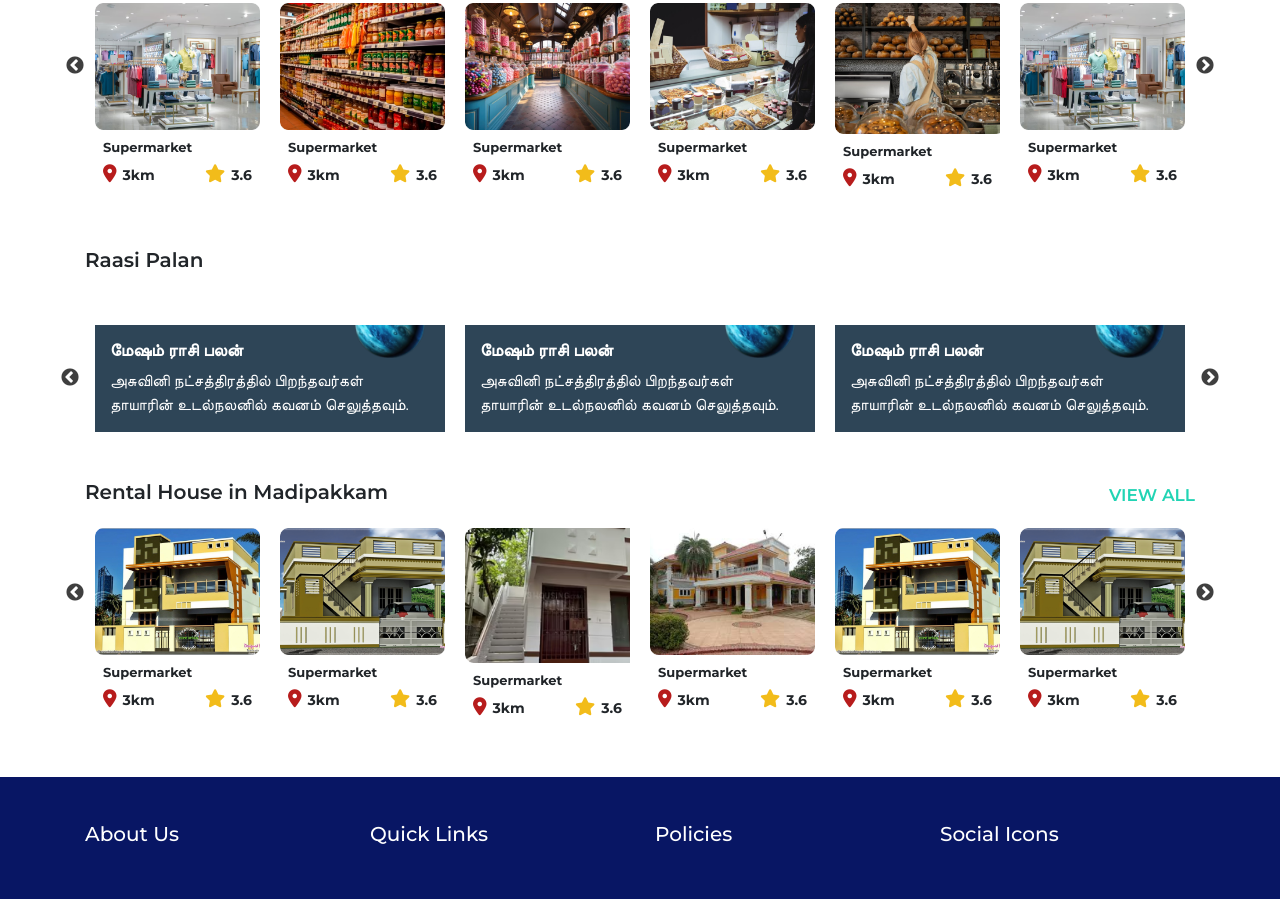
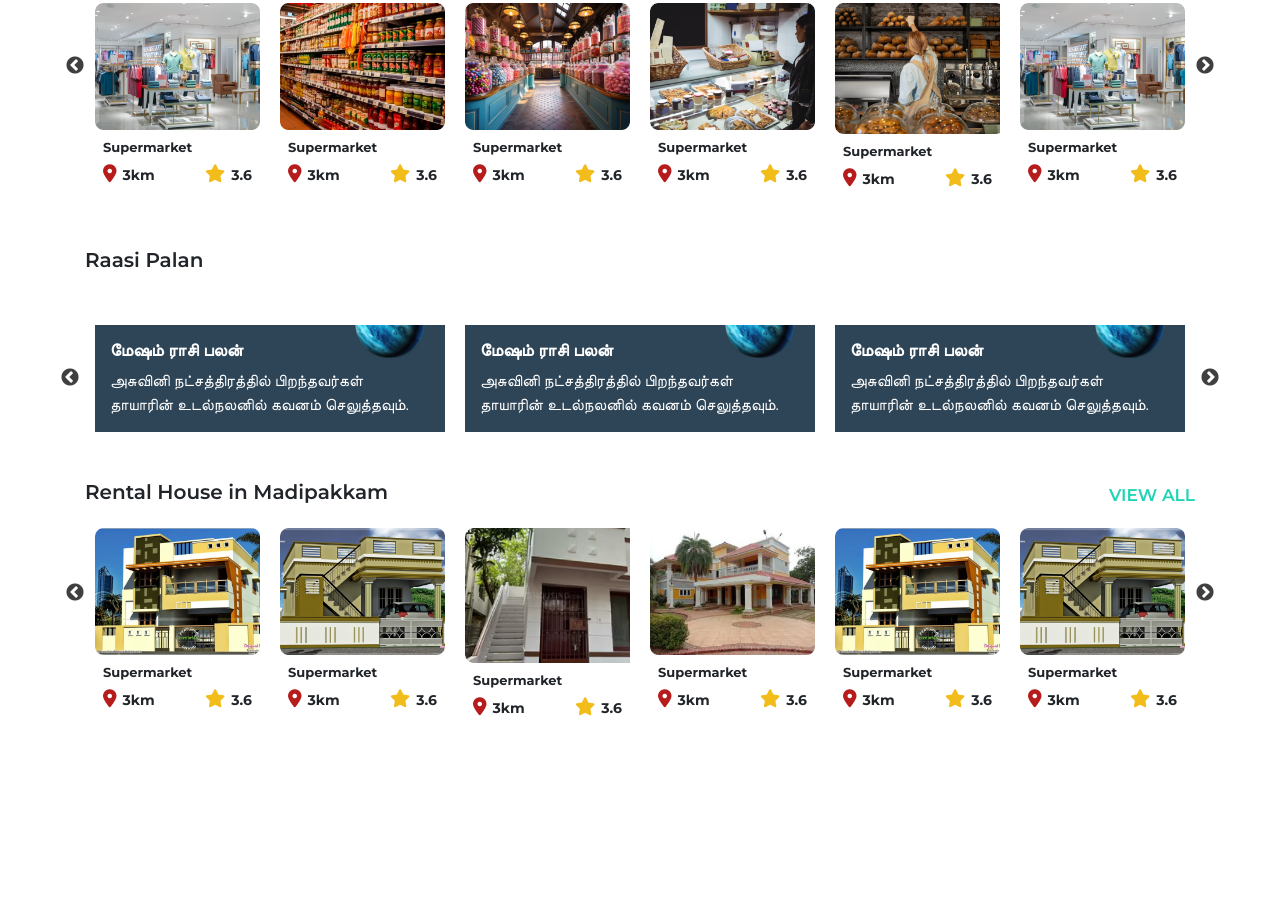
Before and after one commit to Kiruthika71/madipakkam, a plain HTML site: page index.html in a window 1280 px wide. Shown: the part 1428-2327 px from the top of the page. After the commit the page ends 2205 px from the top, so only its background shows below. Drawn offline with nearby package versions, Linux system fonts and the light colour scheme.

Commit message:
from keerthi

```diff
--- a/index.html
+++ b/index.html
@@ -625,7 +625,7 @@
     </div>
 
 <!-- Footer -->
-    <div class="footer-container">
+    <!-- <div class="footer-container">
         <div class="container">
             <div class="row">
                 <div class="col-3">
@@ -650,7 +650,7 @@
                 </div>
             </div>
         </div>
-    </div>
+    </div> -->
 
 
 
```
